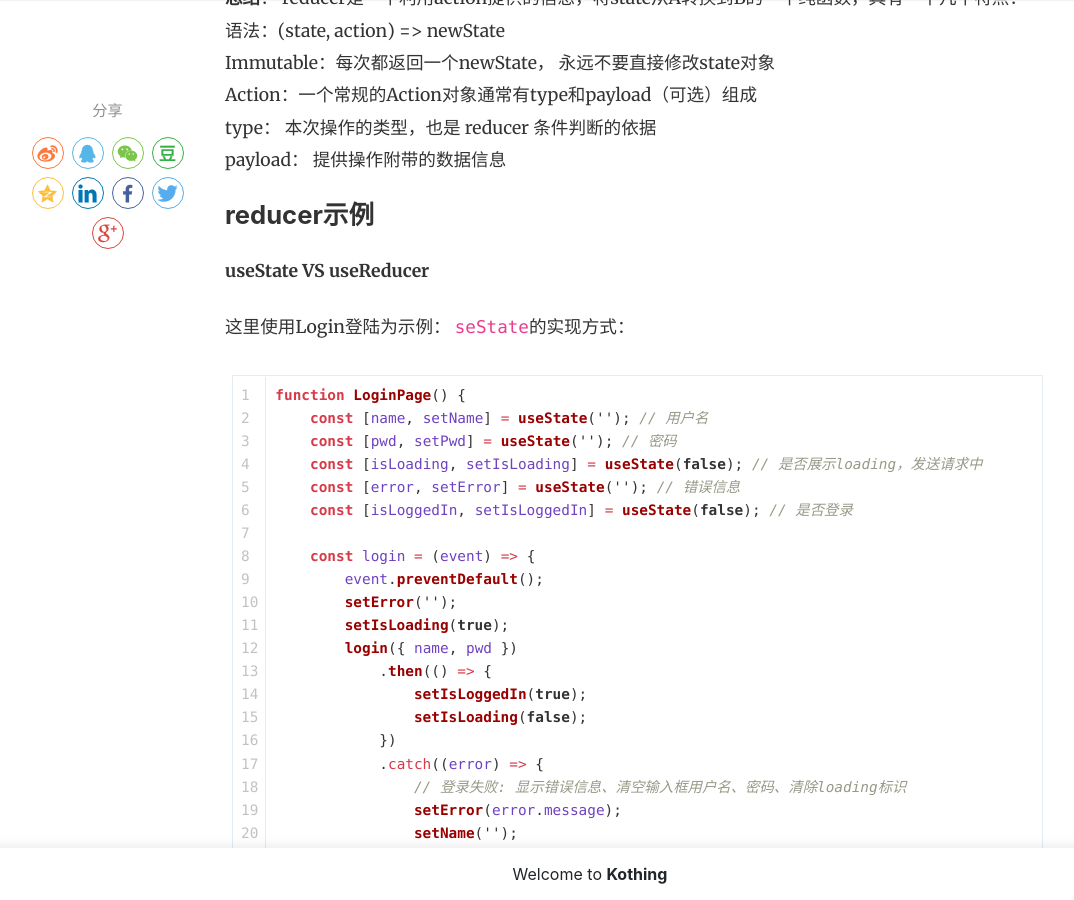
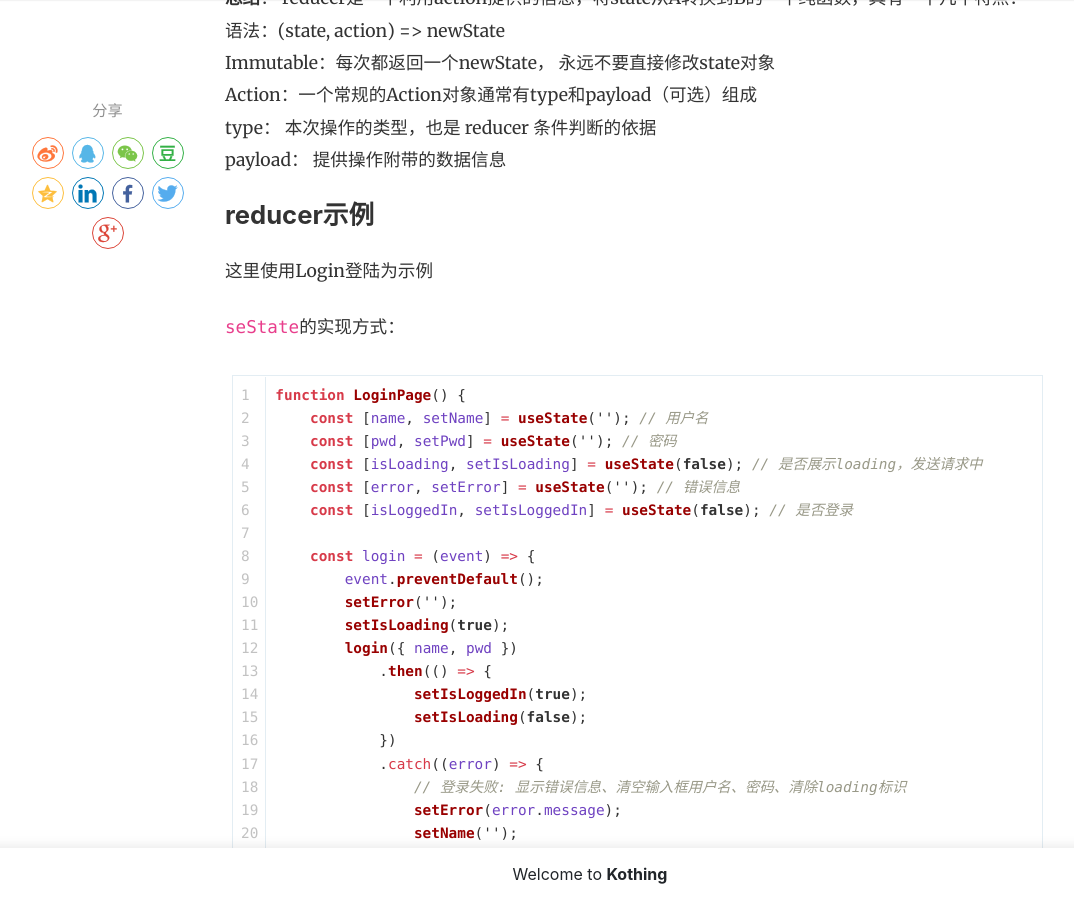
Before and after one commit to kothing/kothing.github.io, a Jekyll site: the page built from _posts/2019-01-12-react-hook--useReducer.md, in a window 1280 px wide and 900 px high, scrolled down 5003 px. Shown: the whole window, without its empty margins (50-1124 px from the left). Built offline with Jekyll 4.4.1, drawn with Linux system fonts in a browser that asks for light colours; nearby versions of some CDN libraries; comment, search, counter and statistics services are not loaded.

Commit message:
Update 2019-01-12-react-hook--useReducer.md

````diff
--- a/_posts/2019-01-12-react-hook--useReducer.md
+++ b/_posts/2019-01-12-react-hook--useReducer.md
@@ -162,9 +162,8 @@ payload： 提供操作附带的数据信息
 
 ## reducer示例
 
-**useState VS useReducer**
+这里使用Login登陆为示例
 
-这里使用Login登陆为示例：
 `seState`的实现方式：
 ```js
 function LoginPage() {
````
